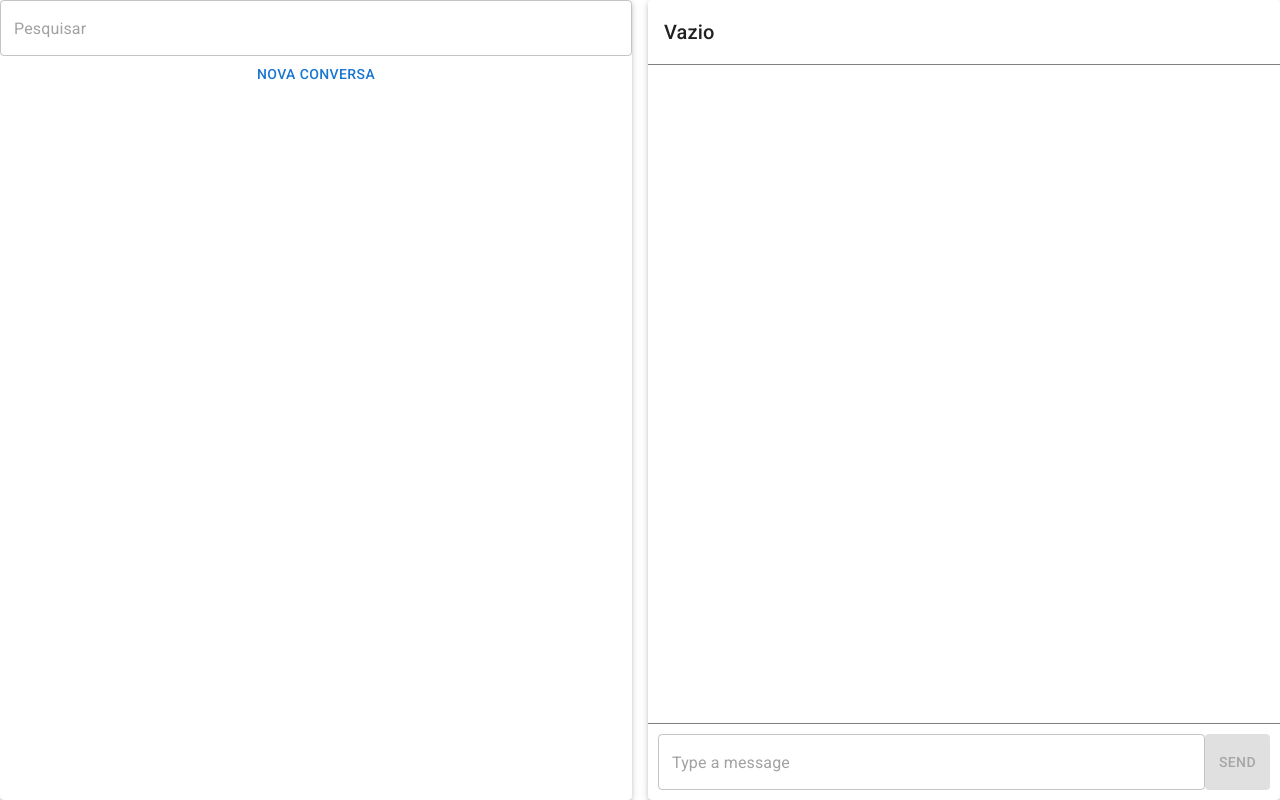
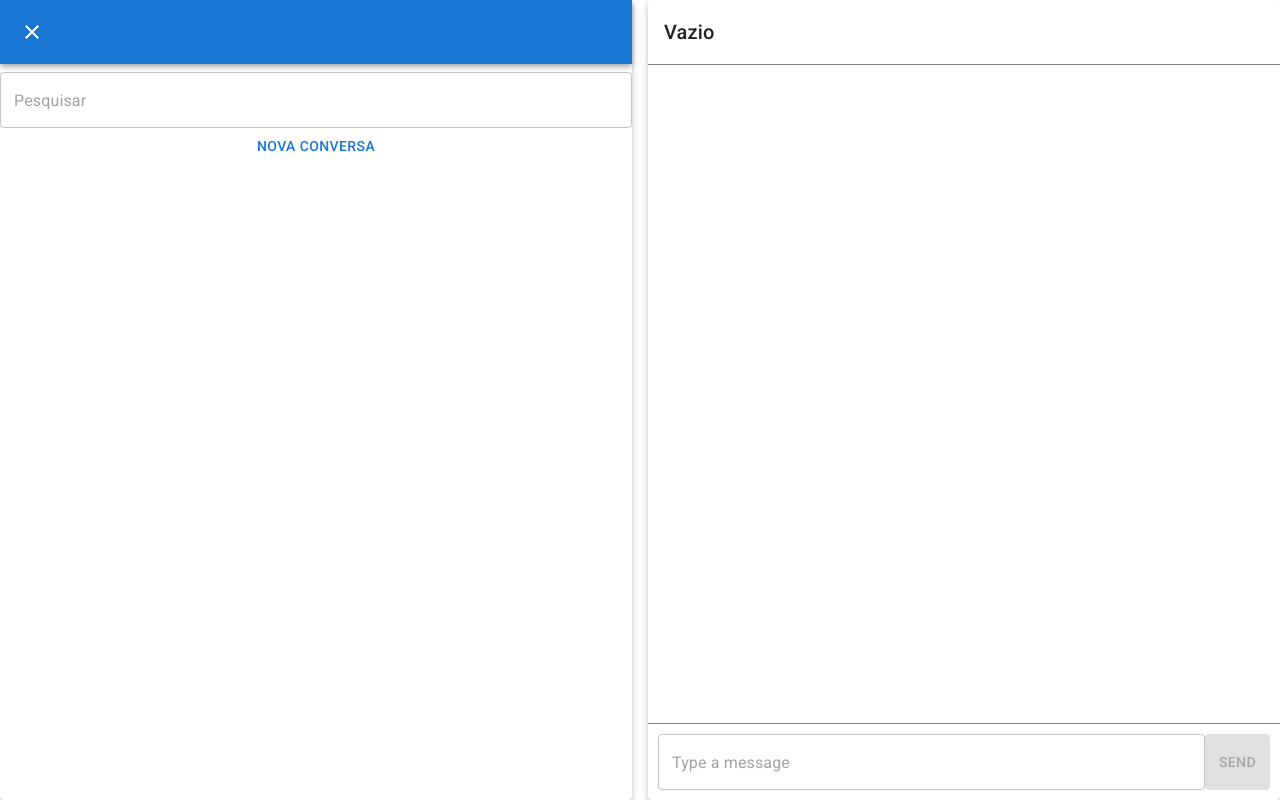
Before and after one commit to namelew/MQTTChat, a React (Create React App) app: page /chat/1 in a window 1280 px wide. Built offline with nearby package versions, Linux system fonts and the light colour scheme.

Commit message:
Adicionando header de gerenciamento e botão de encerrar sessão

```diff
--- a/package.json
+++ b/package.json
@@ -5,6 +5,7 @@
   "dependencies": {
     "@emotion/react": "^11.11.1",
     "@emotion/styled": "^11.11.0",
+    "@mui/icons-material": "^5.14.12",
     "@mui/material": "^5.14.6",
     "@testing-library/jest-dom": "^5.17.0",
     "@testing-library/react": "^13.4.0",
--- a/src/pages/Chat/List/index.tsx
+++ b/src/pages/Chat/List/index.tsx
@@ -1,5 +1,7 @@
 import React, { useState } from 'react';
-import { Box, TextField, List, ListItem, ListItemText } from '@mui/material';
+import { useNavigate } from 'react-router-dom';
+import { Box, TextField, List, ListItem, ListItemText, AppBar, Toolbar, IconButton, Stack } from '@mui/material';
+import CloseIcon from '@mui/icons-material/Close';
 import { IConversation } from 'interfaces/IConversation';
 import CreateModal from './CreateModal';
 
@@ -8,6 +10,7 @@ interface Props {
 }
 
 const ConversationsList: React.FC<Props> = ( { selectConversation } : Props ) => {
+  const navigate = useNavigate();
   const [conversations, setConversations] = useState<IConversation[]>([]);
   const [searchTerm, setSearchTerm] = useState('');
   const [openModal, setOpenModal] = useState(false);
@@ -15,6 +18,10 @@ const ConversationsList: React.FC<Props> = ( { selectConversation } : Props ) =>
   const filteredConversations = conversations.filter((conversation) =>
     conversation.name.toLowerCase().includes(searchTerm.toLowerCase())
   );
+
+  const handleClose = () => {
+    navigate('/auth');
+  };
 
   return (
     <Box
@@ -24,6 +31,14 @@ const ConversationsList: React.FC<Props> = ( { selectConversation } : Props ) =>
         height: '100vh',
       }}
     >
+      <Stack spacing={1}>
+        <AppBar position="static">
+          <Toolbar>
+            <IconButton edge="start" color="inherit" onClick={handleClose} aria-label="close">
+              <CloseIcon />
+            </IconButton>
+          </Toolbar>
+        </AppBar>
         <TextField
           variant="outlined"
           placeholder="Pesquisar"
@@ -31,6 +46,7 @@ const ConversationsList: React.FC<Props> = ( { selectConversation } : Props ) =>
           value={searchTerm}
           onChange={(e) => setSearchTerm(e.target.value)}
         />
+      </Stack>
       <CreateModal open={openModal} setOpen={setOpenModal}/>
       <List
         sx={{
```
Also changed, not shown: 1 other file (tests, documents, lock files or other folders). Lines whose indentation alone changed are shown as unchanged.
